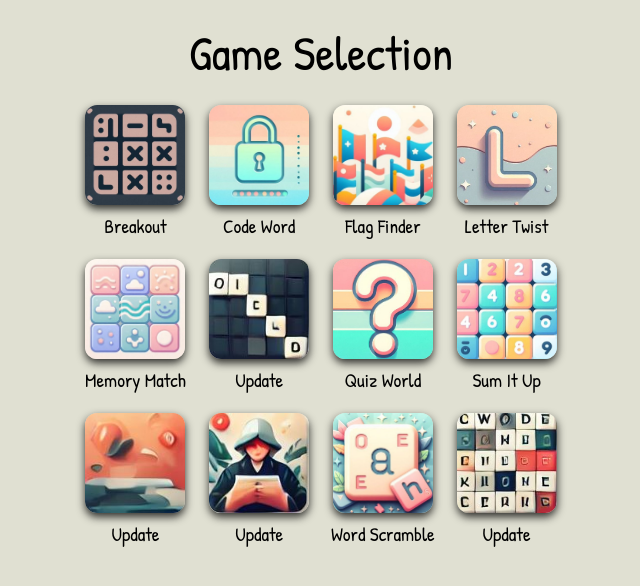
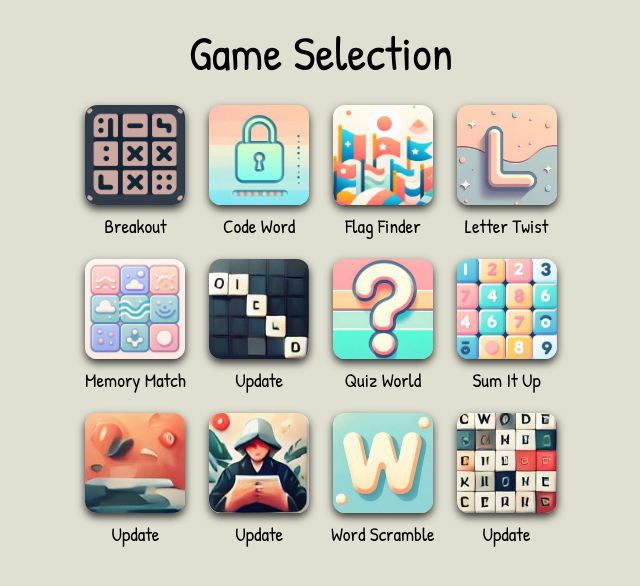
Before and after one commit to joseph-johnson27001/game-world, a Vue app: page / in a window 1280 px wide. Shown: the top 586 px of the page, without its empty margins (319-959 px from the left). Built offline with nearby package versions, Linux system fonts and the light colour scheme.

Commit message:
Word Scramble tile

```diff
--- a/src/views/GameSelection.vue
+++ b/src/views/GameSelection.vue
@@ -81,7 +81,7 @@ export default {
         },
         {
           name: "Word Scramble",
-          image: "GameSelection/scrable-pieces-tile.JPG",
+          image: "GameSelection/word-scramble-tile.JPG",
           route: "WordScrambleCategories",
         },
 
```
Also changed, not shown: public/GameSelection/word-scramble-tile.JPG (added).
